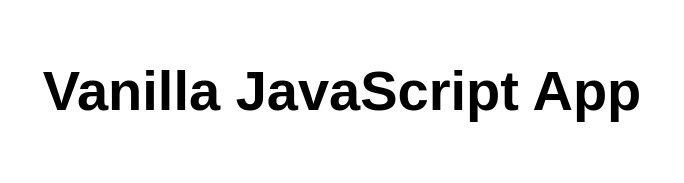
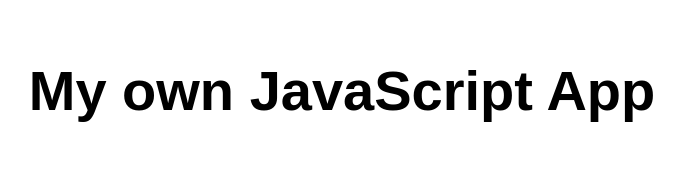
Before and after one commit to aishwaryaramsr16/fourth-web-app, a website: page src/index.html in a window 1280 px wide. Shown: the whole page, without its empty margins (298-982 px from the left). Drawn offline with Linux system fonts and the light colour scheme.

Commit message:
Update index.html

```diff
--- a/src/index.html
+++ b/src/index.html
@@ -5,12 +5,12 @@
   <meta charset="UTF-8">
   <meta name="viewport" content="width=device-width, initial-scale=1.0">
   <link rel="stylesheet" href="styles.css">
-  <title>Vanilla JavaScript App</title>
+  <title>My own JavaScript App</title>
 </head>
 
 <body>
   <main>
-    <h1>Vanilla JavaScript App</h1>
+    <h1>My own JavaScript App</h1>
   </main>
 </body>
 
```
